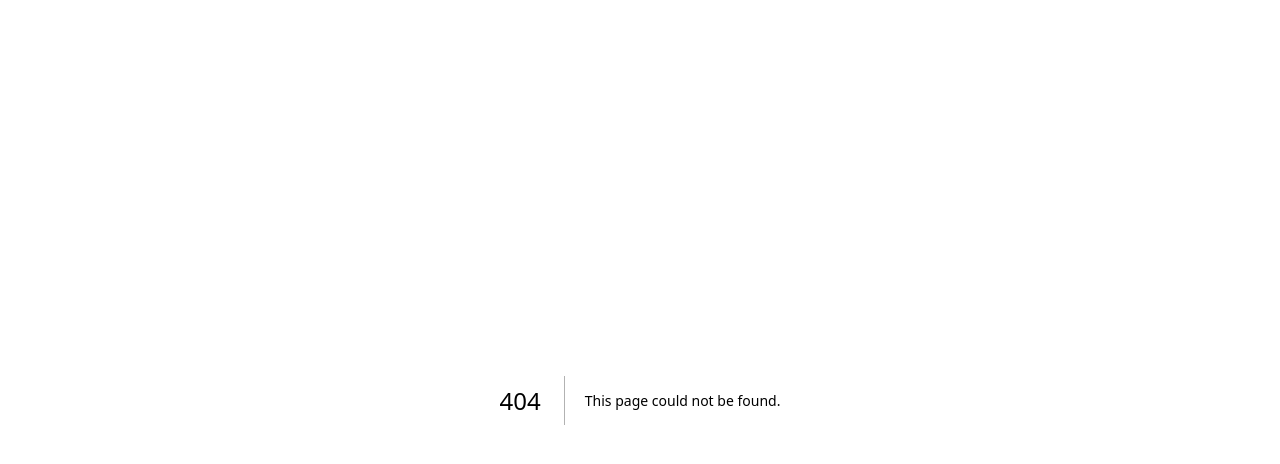
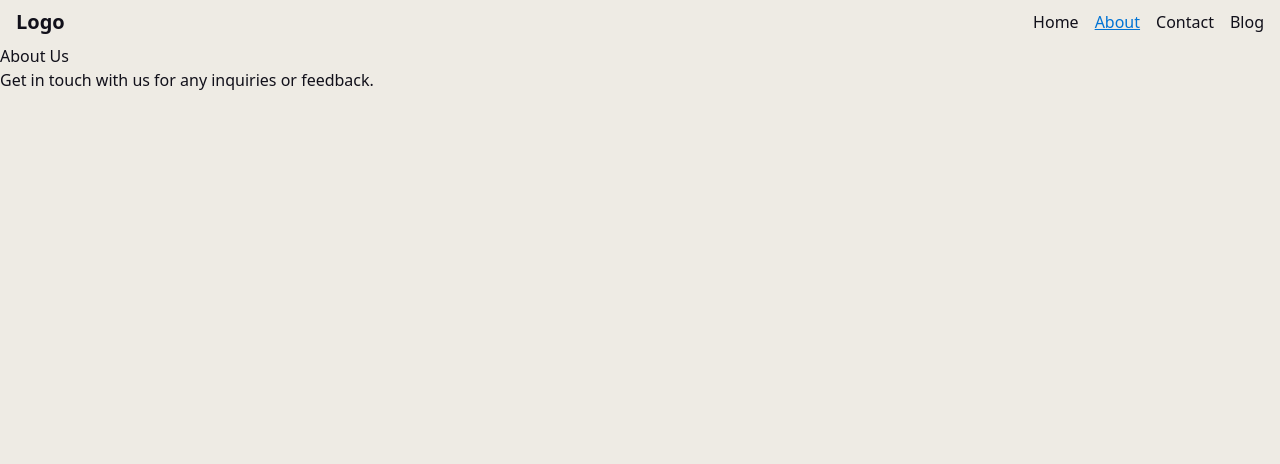
Before and after one commit to igreja-riodevida/site, a Next.js app: page /about in a window 1280 px wide. Before the commit this address had no page. Shown: the top 464 px of the page. Built offline with nearby package versions, Linux system fonts and the light colour scheme; a web font is replaced by a local one.

Commit message:
feat: create new pages and header component

```diff
--- /dev/null
+++ b/src/app/about/page.tsx
@@ -0,0 +1,8 @@
+export default function AboutPage() {
+	return (
+		<div>
+			<h1>About Us</h1>
+			<p>Get in touch with us for any inquiries or feedback.</p>
+		</div>
+	)
+}
--- /dev/null
+++ b/src/app/blog/page.tsx
@@ -0,0 +1,8 @@
+export default function AboutPage() {
+	return (
+		<div>
+			<h1>Blog</h1>
+			<p>esse é o blog da IRV</p>
+		</div>
+	)
+}
--- /dev/null
+++ b/src/app/contact/layout.tsx
@@ -0,0 +1,12 @@
+export default function ContactLayout({
+	children,
+}: Readonly<{
+	children: React.ReactNode
+}>) {
+	return (
+		<div>
+			<h1>Contact Layout asçfaljç valkjsçdlfkjasçflkj</h1>
+			{children}
+		</div>
+	)
+}
--- /dev/null
+++ b/src/app/contact/page.tsx
@@ -0,0 +1,8 @@
+export default function ContactPage() {
+	return (
+		<div>
+			<h1>Contact Us</h1>
+			<p>Get in touch with us for any inquiries or feedback.</p>
+		</div>
+	)
+}
--- a/src/app/layout.tsx
+++ b/src/app/layout.tsx
@@ -3,6 +3,7 @@ import { Geist, Geist_Mono, Gotu } from 'next/font/google'
 import localFont from 'next/font/local'
 
 import './globals.css'
+import { SiteHeader } from '@/components/header'
 
 const geistSans = Geist({
 	variable: '--font-geist-sans',
@@ -48,7 +49,9 @@ export default function RootLayout({
 			<body
 				className={`${binggoWood.variable} ${gotu.variable} ${geistMono.variable} ${geistSans.variable} ${sirenikRegular.variable} antialiased`}
 			>
-        {children}
+				<SiteHeader />
+				<main>{children}</main>
+				{/* footer */}
 			</body>
 		</html>
 	)
--- /dev/null
+++ b/src/components/header.tsx
@@ -0,0 +1,39 @@
+'use client'
+
+import { cn } from '@/lib/utils'
+import Link from 'next/link'
+import { usePathname } from 'next/navigation'
+
+const links = [
+	{ href: '/', label: 'Home' },
+	{ href: '/about', label: 'About' },
+	{ href: '/contact', label: 'Contact' },
+	{ href: '/blog', label: 'Blog' },
+]
+
+export function SiteHeader() {
+	const pathName = usePathname()
+
+	return (
+		<header className="flex items-center justify-between px-4 py-2">
+			<h1 className="font-bold text-xl ">Logo</h1>
+			<nav>
+				<ul className="flex gap-4">
+					{links.map((link) => (
+						<li key={link.href}>
+							<Link
+								href={link.href}
+								className={cn(
+									'transition-colors hover:text-primary',
+									pathName === link.href && 'text-primary underline',
+								)}
+							>
+								{link.label}
+							</Link>
+						</li>
+					))}
+				</ul>
+			</nav>
+		</header>
+	)
+}
--- /dev/null
+++ b/src/types/globals.d.ts
@@ -0,0 +1 @@
+declare module '*.css' {}
```
Lines whose indentation alone changed are shown as unchanged.
